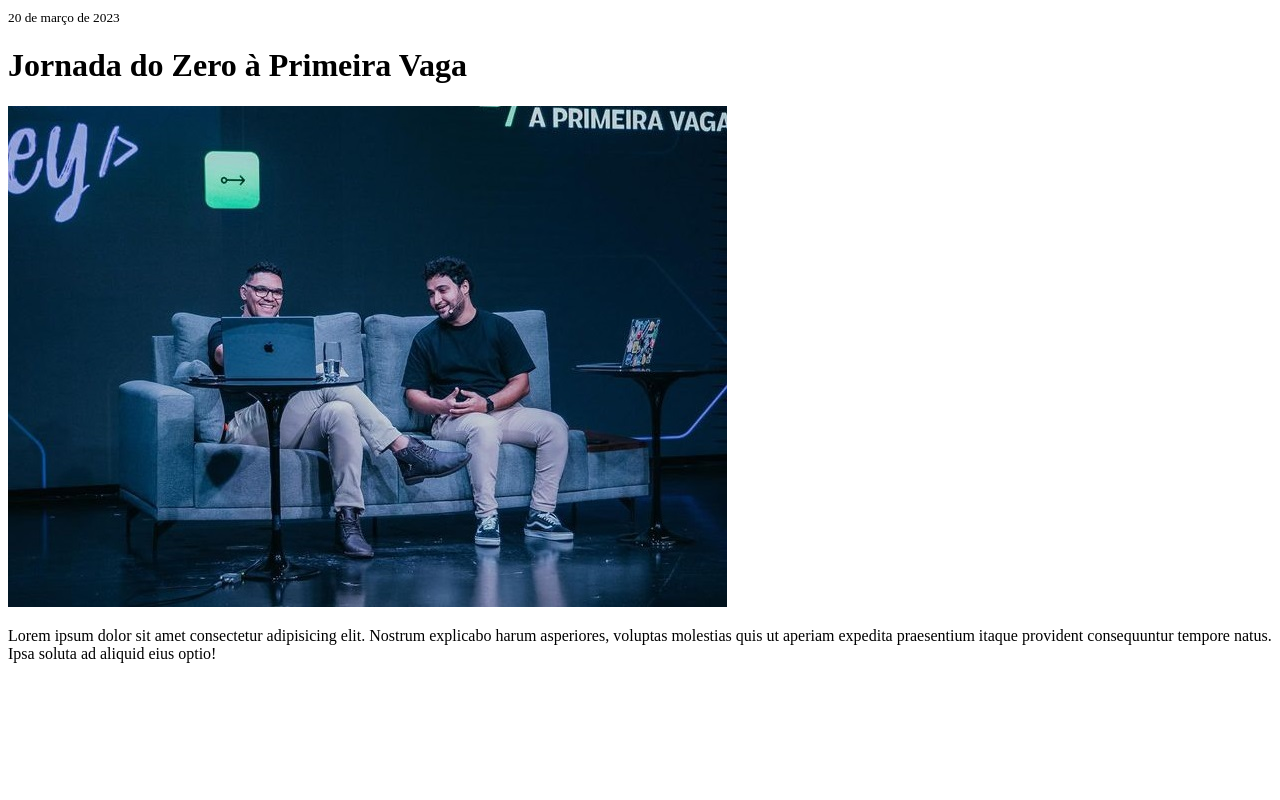
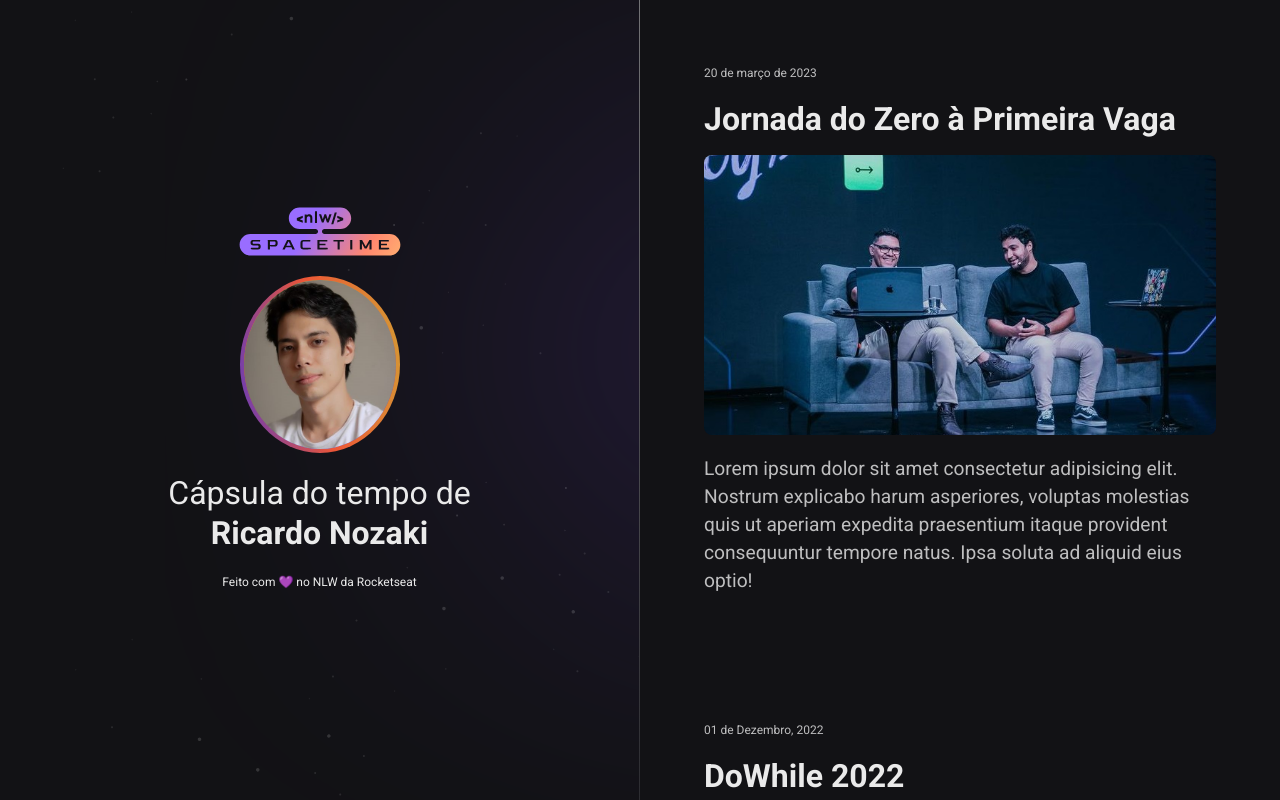
Before and after one commit to Rickazuo/NLW-SpaceTime-Explorer, a plain HTML site: page index.html in a window 1280 px wide. Drawn offline with Linux system fonts and the light colour scheme.

Commit message:
add styles and components html

```diff
--- a/index.html
+++ b/index.html
@@ -5,19 +5,68 @@
     <meta http-equiv="X-UA-Compatible" content="IE=edge" />
     <meta name="viewport" content="width=device-width, initial-scale=1.0" />
     <title>NLW SpaceTime</title>
+
+    <link rel="preconnect" href="https://fonts.googleapis.com" />
+    <link rel="preconnect" href="https://fonts.gstatic.com" crossorigin />
+    <link
+      href="https://fonts.googleapis.com/css2?family=Roboto:wght@400;700&display=swap"
+      rel="stylesheet"
+    />
+
+    <link rel="icon" type="image/png" href="./assets/favicon.png" />
+
+    <link rel="stylesheet" href="styles.css" />
   </head>
   <body>
-    <small>20 de março de 2023</small>
-    <h1>Jornada do Zero à Primeira Vaga</h1>
-    <img
-      src="./assets/jornada.png"
-      alt="Rodrigo e Mayk apresentando o evento Jornada do Zero à Primeira Vaga"
-    />
-    <p>
-      Lorem ipsum dolor sit amet consectetur adipisicing elit. Nostrum explicabo
-      harum asperiores, voluptas molestias quis ut aperiam expedita praesentium
-      itaque provident consequuntur tempore natus. Ipsa soluta ad aliquid eius
-      optio!
-    </p>
+    <aside class="profile">
+      <img src="./assets/logo.svg" alt="logo do nlw SpaceTime" />
+      <img
+        class="photo-profile"
+        src="./assets/perfil recortado.jpg"
+        alt="foto do dono da capsula do tempo"
+      />
+
+      <p class="profile-title">
+        Cápsula do tempo de <br />
+        <strong>Ricardo Nozaki</strong>
+      </p>
+      <p class="profile-footer">Feito com 💜 no NLW da Rocketseat</p>
+    </aside>
+    <div class="timeline">
+      <div class="event-card">
+        <small class="date">20 de março de 2023</small>
+        <h1 class="title-card">Jornada do Zero à Primeira Vaga</h1>
+        <div class="image-container">
+          <img
+            class="image-event"
+            src="./assets/jornada.png"
+            alt="Rodrigo e Mayk apresentando o evento Jornada do Zero à Primeira Vaga"
+          />
+        </div>
+        <p class="text-event">
+          Lorem ipsum dolor sit amet consectetur adipisicing elit. Nostrum
+          explicabo harum asperiores, voluptas molestias quis ut aperiam
+          expedita praesentium itaque provident consequuntur tempore natus. Ipsa
+          soluta ad aliquid eius optio!
+        </p>
+      </div>
+      <div class="event-card">
+        <small class="date">01 de Dezembro, 2022</small>
+        <h1 class="title-card">DoWhile 2022</h1>
+        <div class="image-container">
+          <img
+            class="image-event"
+            src="./assets/FABI8008 1.png"
+            alt="Participantes do evento DoWhile 2022"
+          />
+        </div>
+        <p class="text-event">
+          Lorem ipsum dolor sit amet consectetur adipisicing elit. Nostrum
+          explicabo harum asperiores, voluptas molestias quis ut aperiam
+          expedita praesentium itaque provident consequuntur tempore natus. Ipsa
+          soluta ad aliquid eius optio!
+        </p>
+      </div>
+    </div>
   </body>
 </html>
--- /dev/null
+++ b/styles.css
@@ -0,0 +1,161 @@
+* {
+  padding: 0;
+  margin: 0;
+  box-sizing: border-box;
+}
+
+::-webkit-scrollbar {
+  width: 0.5rem;
+}
+::-webkit-scrollbar-track {
+  background-color: #2c2c31;
+}
+::-webkit-scrollbar-thumb {
+  background-color: #9e9ea0;
+}
+
+@keyframes entering {
+  from {
+    opacity: 0;
+    transform: translateY(-200px);
+  }
+  to {
+    opacity: 1;
+    transform: translateY(0);
+  }
+}
+
+body {
+  display: grid;
+  grid-template-areas: "profile timeline";
+  grid-template-columns: 1fr 1fr;
+  grid-template-rows: 100dvh;
+
+  font-family: "Roboto", sans-serif;
+
+  background: #121215;
+  color: #eaeaea;
+}
+
+.profile {
+  grid-area: profile;
+
+  display: flex;
+  flex-direction: column;
+  justify-content: center;
+  align-items: center;
+  padding: 4rem 5rem;
+  gap: 1.25rem;
+
+  background: url(./assets/background.svg);
+  background-repeat: no-repeat;
+  background-position: top right;
+  background-size: auto 100%;
+
+  border-right: 1px solid;
+  border-image: linear-gradient(#727275, #2c2c31) 1;
+
+  height: 100dvh;
+}
+
+.profile * {
+  animation: entering 0.7s ease-in-out;
+}
+
+.photo-profile {
+  width: 10rem;
+  border-radius: 50%;
+  border: 4px solid transparent;
+  background: linear-gradient(#d39e33, #ed5636, #633bbc) padding-box,
+    linear-gradient(260deg, #d39e33, #ed5636, #633bbc) border-box;
+}
+
+.profile-title {
+  font-size: 2rem;
+  line-height: 125%;
+
+  text-align: center;
+}
+
+.profile-footer {
+  font-size: 0.75rem;
+  line-height: 160%;
+  text-align: center;
+}
+
+.timeline {
+  grid-area: timeline;
+  display: flex;
+  flex-direction: column;
+  align-items: flex-start;
+  padding: 4rem;
+  gap: 4rem;
+
+  overflow-y: scroll;
+  animation: entering 0.7s ease-in-out;
+}
+
+.event-card {
+  display: flex;
+  flex-direction: column;
+  gap: 1rem;
+
+  text-decoration: none;
+  margin-bottom: 3.875rem;
+}
+
+.date {
+  font-size: 0.75rem;
+  line-height: 160%;
+
+  color: #bebebf;
+}
+
+.title-card {
+  font-weight: 700;
+  font-size: 2rem;
+  line-height: 125%;
+}
+
+.image-container {
+  overflow: hidden;
+}
+
+.image-event {
+  width: 100%;
+  height: 17.5rem;
+  object-fit: cover;
+  border-radius: 0.5rem;
+
+  transition: transform 0.3s ease-in-out;
+}
+
+.image-event:hover {
+  transform: scale(1.1);
+}
+
+.text-event {
+  font-size: 1.2rem;
+  color: #bebebf;
+  line-height: 28px;
+}
+
+@media (max-width: 768px) {
+  body {
+    grid-template-columns: 1fr;
+    grid-template-rows: 0.2fr 0.8fr;
+    grid-template-areas:
+      "profile"
+      "timeline";
+  }
+
+  .profile {
+    border-right: none;
+    padding: 2rem 0.75rem;
+  }
+
+  .event-card {
+    overflow-y: visible;
+    padding: 1.375rem;
+  }
+}
```
Also changed, not shown: assets/FABI8008 1.png (added), assets/perfil recortado.jpg (added).
